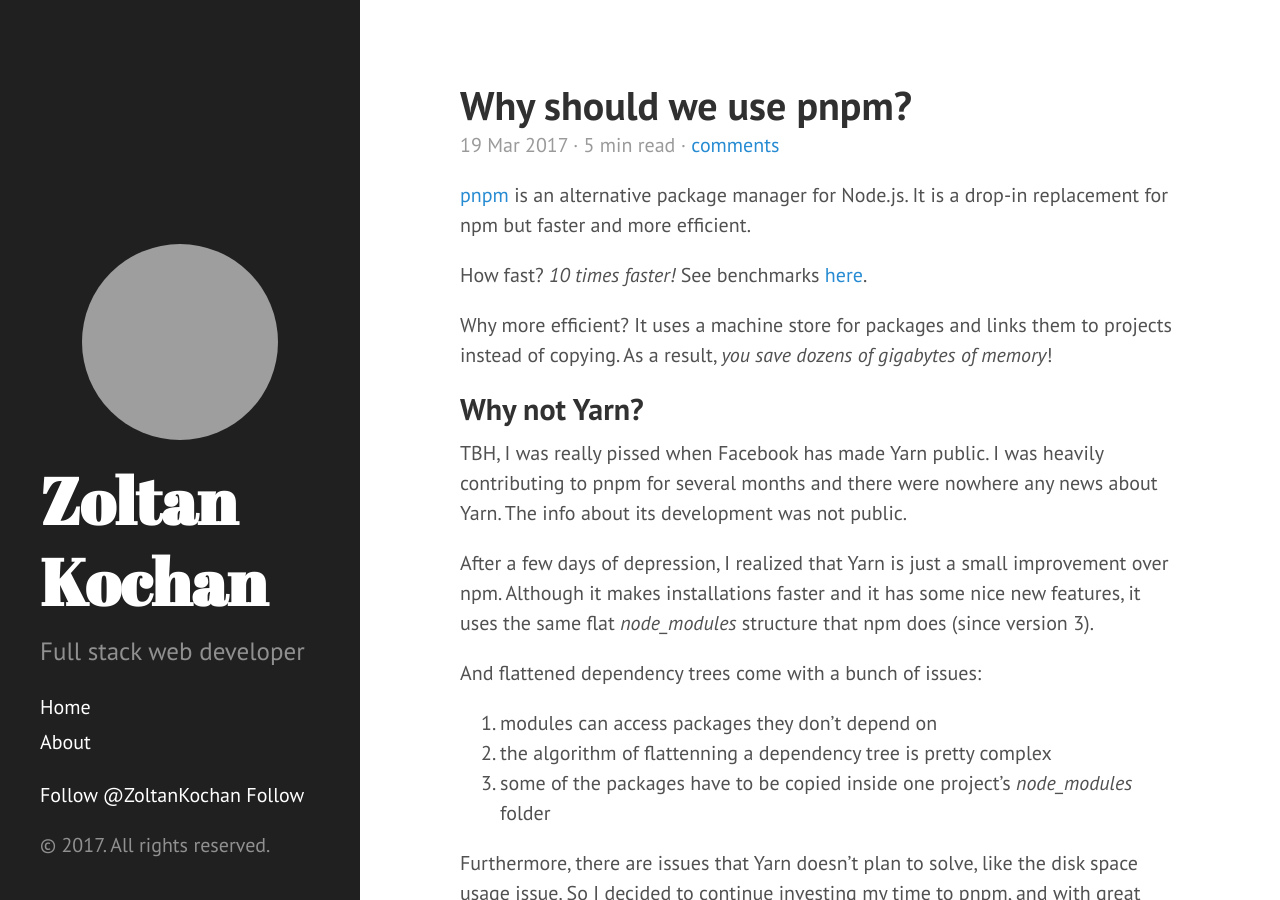
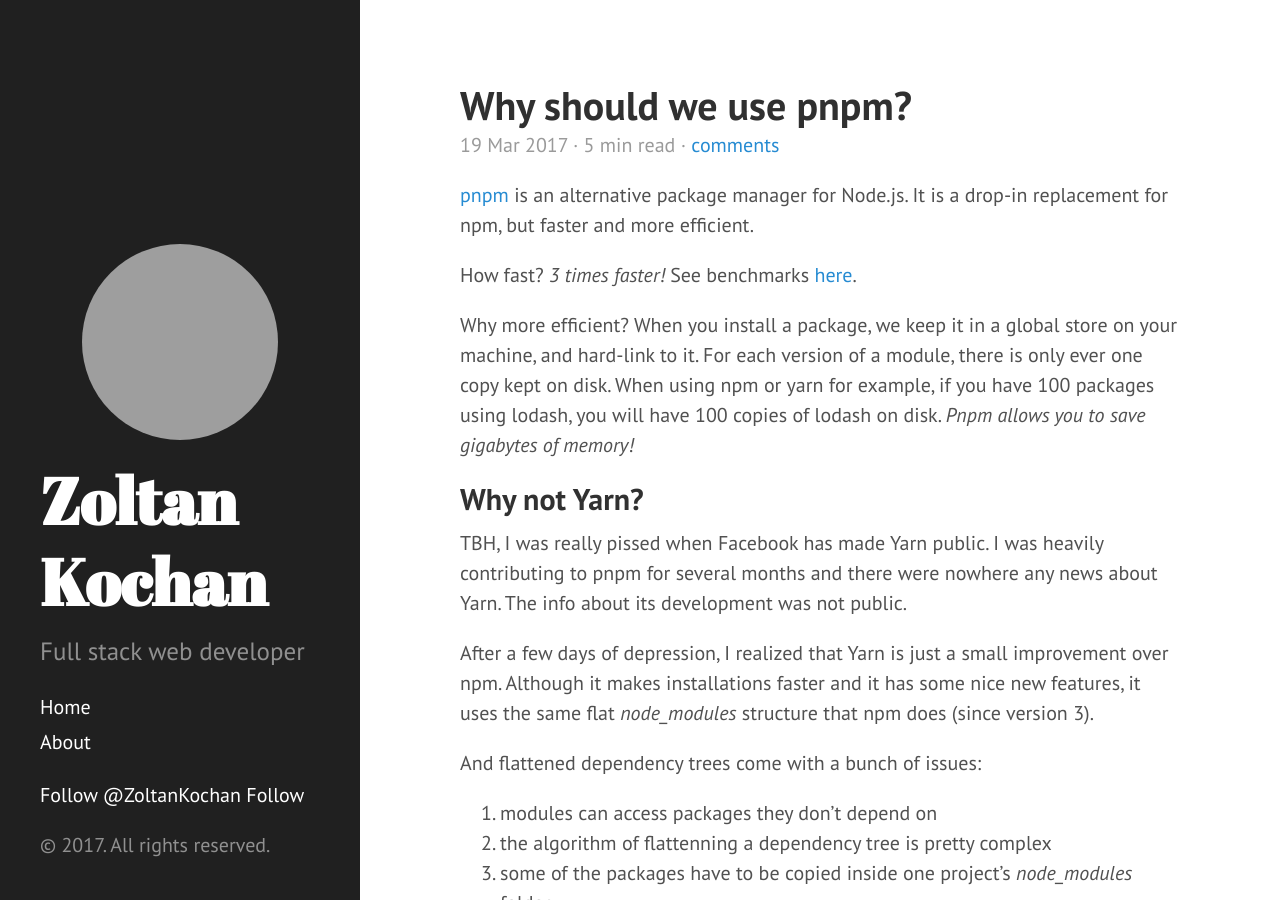
Before and after one commit to zkochan/zkochan.github.io, a Jekyll site: the page built from _posts/2017-03-19-why-should-we-use-pnpm.md, in a window 1280 px wide and 900 px high. Built offline with Jekyll 4.4.1, drawn with Linux system fonts in a browser that asks for light colours; comment, search, counter and statistics services are not loaded; grey boxes are pictures that could not be loaded.

Commit message:
edits suggested by @vjpr

```diff
--- a/_posts/2017-03-19-why-should-we-use-pnpm.md
+++ b/_posts/2017-03-19-why-should-we-use-pnpm.md
@@ -7,12 +7,14 @@
 ---
 
 [pnpm](https://github.com/pnpm/pnpm) is an alternative package manager for Node.js.
-It is a drop-in replacement for npm but faster and more efficient.
+It is a drop-in replacement for npm, but faster and more efficient.
 
-How fast? _10 times faster!_ See benchmarks [here](https://github.com/pnpm/node-package-manager-benchmark).
+How fast? _3 times faster!_ See benchmarks [here](https://github.com/pnpm/node-package-manager-benchmark).
 
-Why more efficient? It uses a machine store for packages and links them to projects
-instead of copying. As a result, _you save dozens of gigabytes of memory_!
+Why more efficient? When you install a package, we keep it in a global store on your machine,
+and hard-link to it. For each version of a module, there is only ever one copy kept on disk.
+When using npm or yarn for example, if you have 100 packages using lodash, you will have
+100 copies of lodash on disk. _Pnpm allows you to save gigabytes of memory!_
 
 ## Why not Yarn?
 
```
